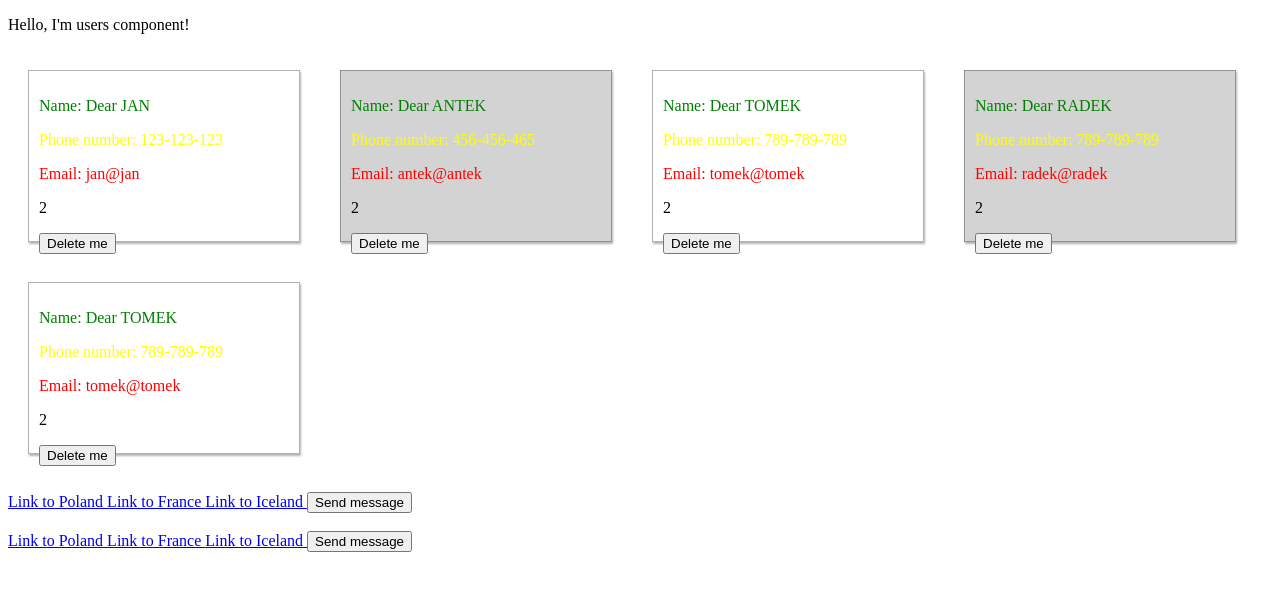
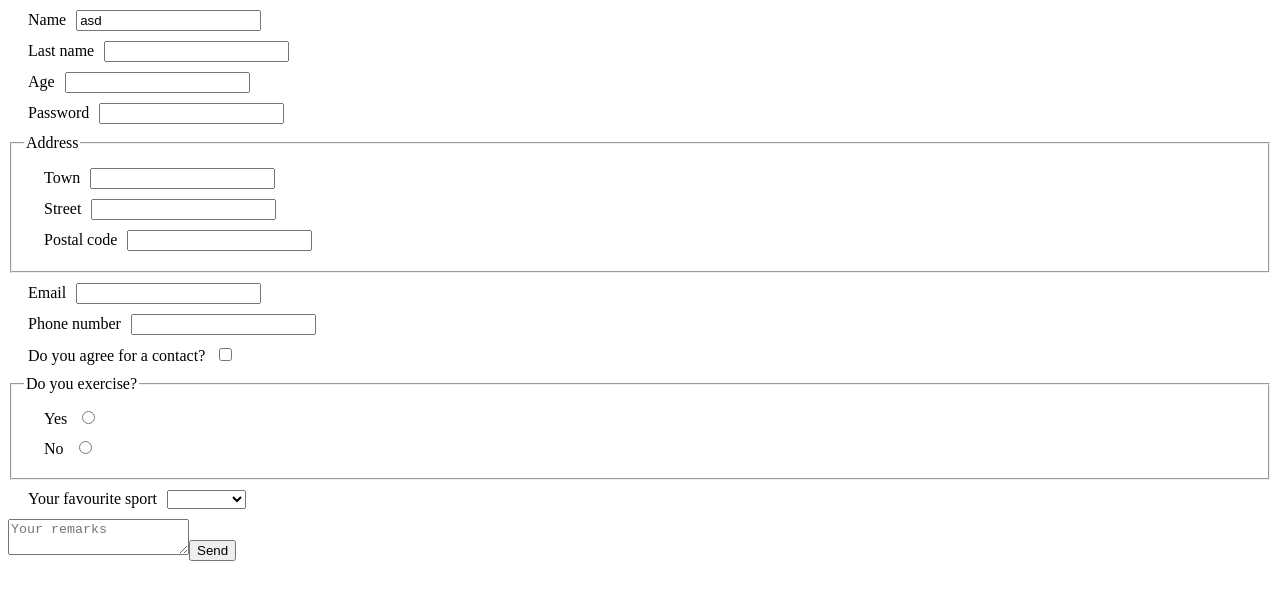
Before and after one commit to Mikailus/nd-tasks, an Angular app: page / in a window 1280 px wide. Shown: the top 600 px of the page. Built offline with nearby package versions, Linux system fonts and the light colour scheme.

Commit message:
Tworzenie formularza

```diff
--- a/src/app/app.component.html
+++ b/src/app/app.component.html
@@ -1,4 +1,6 @@
-<app-users></app-users>
+<!-- <app-users></app-users>
 
 <app-countries></app-countries>
-<app-countries></app-countries>
+<app-countries></app-countries> -->
+
+<app-dashboard></app-dashboard>
--- /dev/null
+++ b/src/app/dashboard/dashboard.component.css
@@ -0,0 +1,8 @@
+.label {
+  margin: 10px;
+  display: block;
+}
+
+.label-name {
+  margin: 0 10px;
+}
--- /dev/null
+++ b/src/app/dashboard/dashboard.component.html
@@ -0,0 +1,76 @@
+<form [formGroup]="personFormGroup" (ngSubmit)="onSubmit()">
+  <label class="label">
+    <span class="label-name">Name</span>
+    <input type="text" formControlName="name">
+  </label>
+
+  <label class="label">
+    <span class="label-name">Last name</span>
+    <input type="text" formControlName="lastName">
+  </label>
+
+  <label class="label">
+    <span class="label-name">Age</span>
+    <input type="text" formControlName="age">
+  </label>
+
+  <label class="label">
+    <span class="label-name">Password</span>
+    <input type="text" formControlName="password">
+  </label>
+
+  <fieldset formGroupName="address">
+    <legend>Address</legend>
+    <label class="label">
+      <span class="label-name">Town</span>
+      <input type="text" formControlName="town">
+    </label>
+    <label class="label">
+      <span class="label-name">Street</span>
+      <input type="text" formControlName="street">
+    </label>
+    <label class="label">
+      <span class="label-name">Postal code</span>
+      <input type="text" formControlName="postCode">
+    </label>
+  </fieldset>
+
+  <label class="label">
+    <span class="label-name">Email</span>
+    <input type="text" formControlName="email">
+  </label>
+
+  <label class="label">
+    <span class="label-name">Phone number</span>
+    <input type="text" formControlName="phoneNumber">
+  </label>
+
+  <label class="label">
+    <span class="label-name">Do you agree for a contact?</span>
+    <input type="checkbox" formControlName="agreeForContact">
+  </label>
+
+  <fieldset>
+    <legend>Do you exercise?</legend>
+    <label class="label">
+      <span class="label-name">Yes</span>
+      <input type="radio" formControlName="isExercising" [value]="true">
+    </label>
+    <label class="label">
+      <span class="label-name">No</span>
+      <input type="radio" formControlName="isExercising" [value]="false">
+    </label>
+  </fieldset>
+
+  <label class="label">
+    <span class="label-name">Your favourite sport</span>
+    <select formControlName="favouriteSport">
+      <option value="soccer">Soccer</option>
+      <option value="volleyball">Volleyball</option>
+    </select>
+  </label>
+
+  <textarea formControlName="remarks" placeholder="Your remarks"></textarea>
+
+  <button type="submit">Send</button>
+</form>
--- /dev/null
+++ b/src/app/dashboard/dashboard.component.ts
@@ -0,0 +1,41 @@
+import { Component, OnInit } from '@angular/core';
+import { FormControl, FormGroup } from '@angular/forms';
+
+@Component({
+  selector: 'app-dashboard',
+  templateUrl: './dashboard.component.html',
+  styleUrls: ['./dashboard.component.css']
+})
+export class DashboardComponent implements OnInit {
+  public personFormGroup: FormGroup;
+
+  constructor() { }
+
+  ngOnInit(): void {
+    this.personFormGroup = new FormGroup({
+      name: new FormControl('asd'),
+      lastName: new FormControl(),
+      age: new FormControl(),
+      password: new FormControl(),
+      address: new FormGroup({
+        town: new FormControl(),
+        street: new FormControl(),
+        postCode: new FormControl()
+      }),
+      email: new FormControl(),
+      phoneNumber: new FormControl(),
+      agreeForContact: new FormControl(),
+      isExercising: new FormControl(),
+      favouriteSport: new FormControl(),
+      remarks: new FormControl()
+    });
+
+    this.personFormGroup.valueChanges
+      .subscribe((data: any) => console.log(data));
+  }
+
+  public onSubmit(): void {
+    console.log(this.personFormGroup.getRawValue());
+  }
+
+}
```
Also changed, not shown: src/app/app.module.ts (+6 -2 lines), 1 other file (tests, documents, lock files or other folders).
